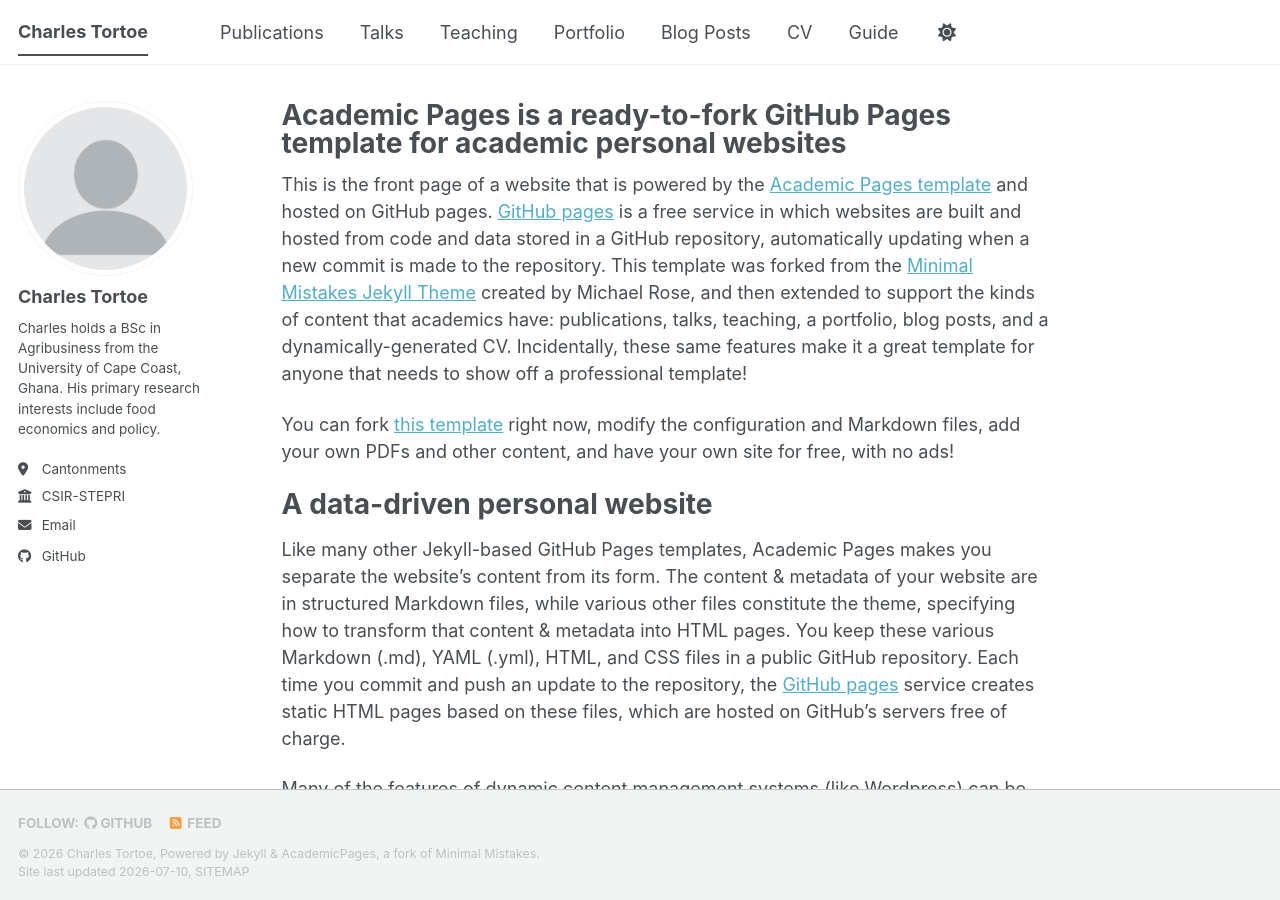
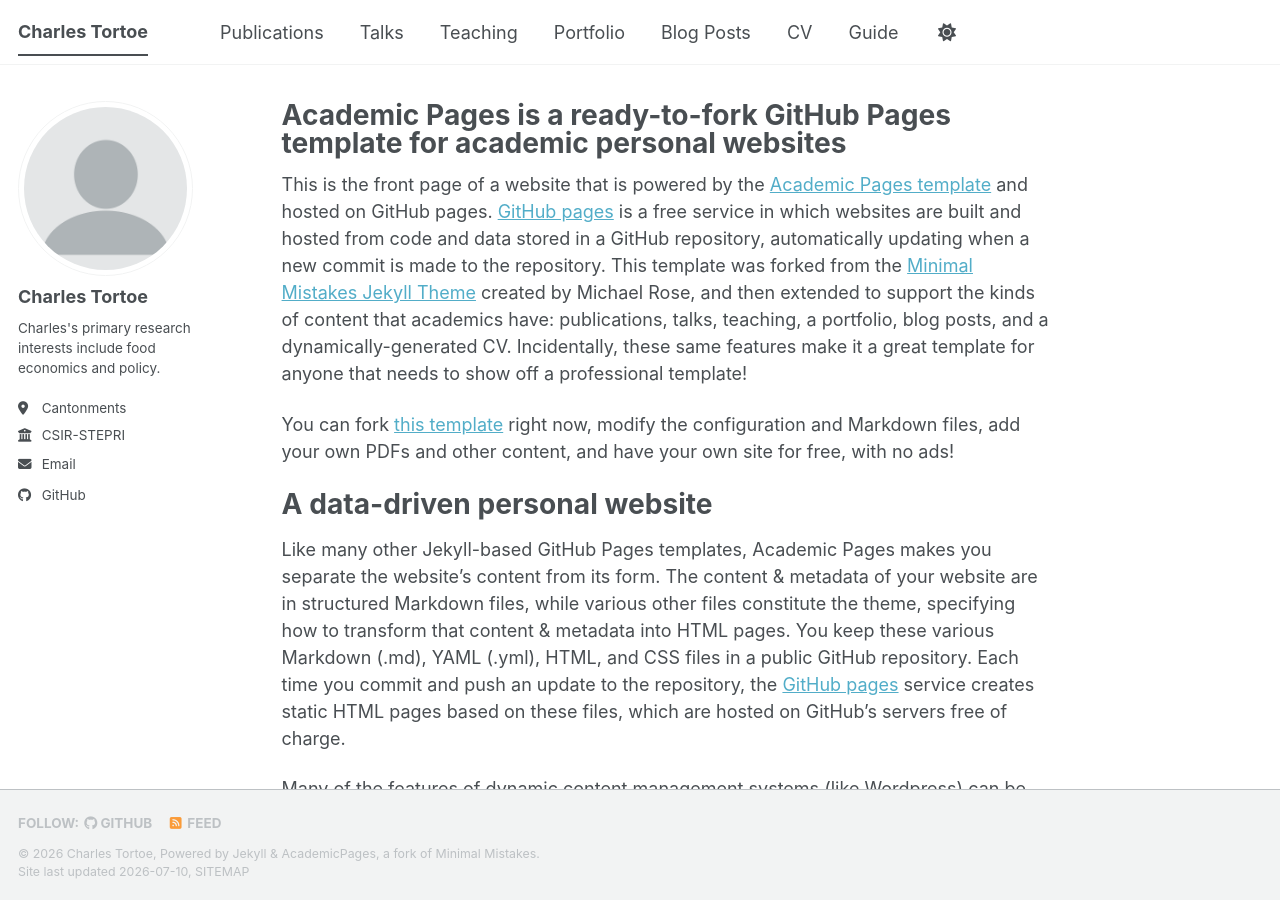
Before and after one commit to ctortoe/ctortoe.github.io, a Jekyll site: the page built from _pages/about.md, in a window 1280 px wide and 900 px high. Built offline with Jekyll 4.4.1, drawn with Linux system fonts in a browser that asks for light colours; a style sheet for code colours, icons or effects is not loaded.

Commit message:
Update bio to focus on research interests

```diff
--- a/_config.yml
+++ b/_config.yml
@@ -26,7 +26,7 @@ author:
   avatar           : "profile.png"
   name             : "Charles Tortoe"
   pronouns         : # example: "he/his"
-  bio              : "Charles holds a BSc in Agribusiness from the University of Cape Coast, Ghana. His primary research interests include food economics and policy."
+  bio              : "Charles's primary research interests include food economics and policy."
   location         : "Cantonments"
   employer         : "CSIR-STEPRI"
   email            : "tortoec@gmail.com"
```
